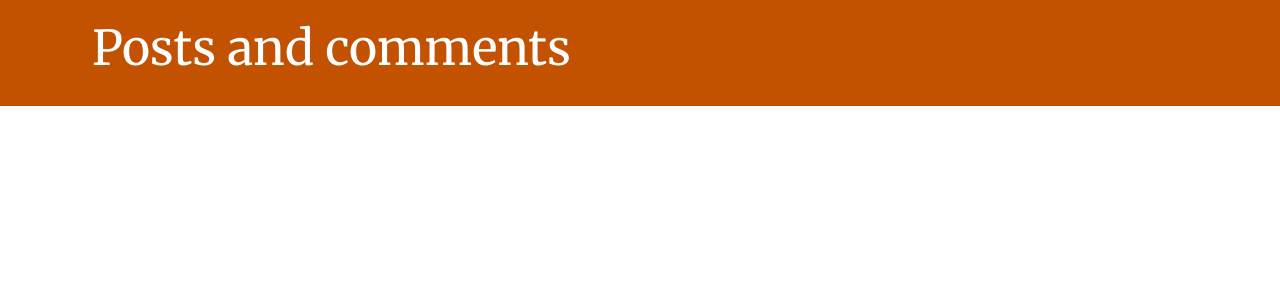
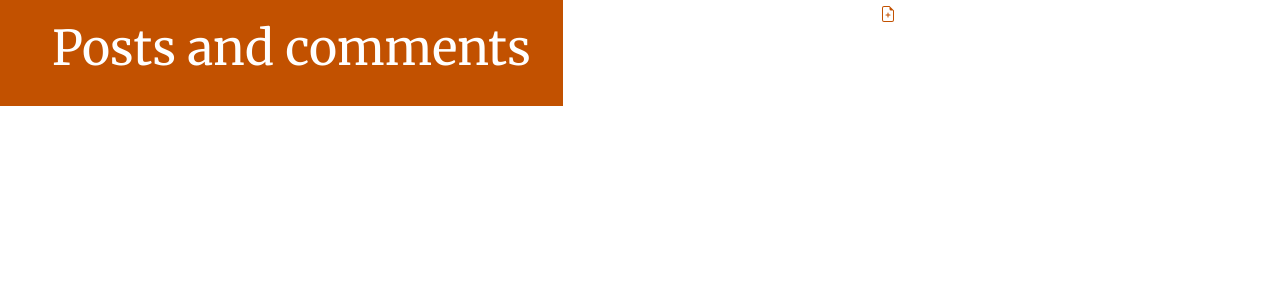
Before and after one commit to ValenValls/vv-website, a Django app: page / in a window 1280 px wide. Shown: the top 300 px of the page. Run offline with Django 3.2, Linux system fonts and the light colour scheme; the visitor is signed in with stand-in values (Sample User, id 1); data that the repository does not hold is empty; some web fonts are replaced.

Commit message:
change css

```diff
--- a/blog/static/css/blog.css
+++ b/blog/static/css/blog.css
@@ -3,6 +3,7 @@
     margin-top: 0;
     margin-bottom: 40px;
     padding: 20px 20px 20px 40px;
+    position: fixed;
 }
 
 .page-header h1,
@@ -68,3 +69,17 @@ h4 {
     color: #FFFFFF;
     background-color: #C25100;
 }
+
+.posting {
+    margin: auto;
+  width: 50%;
+
+
+    overflow: auto;
+}
+.post-button {
+    color: #C25100;
+    position: fixed;
+    right: 30%;
+    top: 0%;
+}
--- a/blog/templates/blog/post_list.html
+++ b/blog/templates/blog/post_list.html
@@ -1,6 +1,7 @@
 {% extends 'blog/base.html' %}
 {% block content %}
-<main class="posting" style="overflow: auto; height: 50%;">
+
+    <main class="posting">
         {% for post in posts %}
             <article class="post">
                 <time class="date">
@@ -11,9 +12,13 @@
             </article>
         {% endfor %}
     </main>
+
+
        {% if user.is_authenticated %}
-    <a href="{% url 'post_new' %}" class="top-menu">
+        <a class="post-button" href="{% url 'post_new' %}" >
             {% include './icons/file-earmark-plus.svg' %}
         </a>
         {% endif %}
+
+
 {% endblock %}
```
Lines whose indentation alone changed are shown as unchanged.
